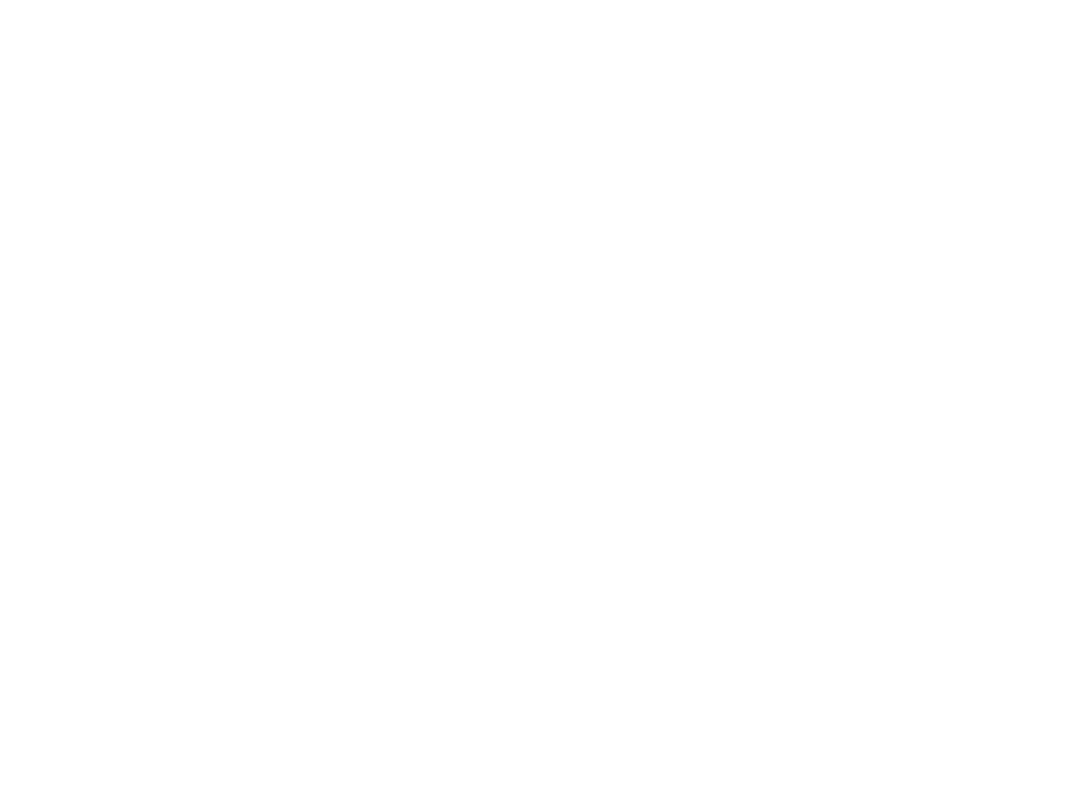
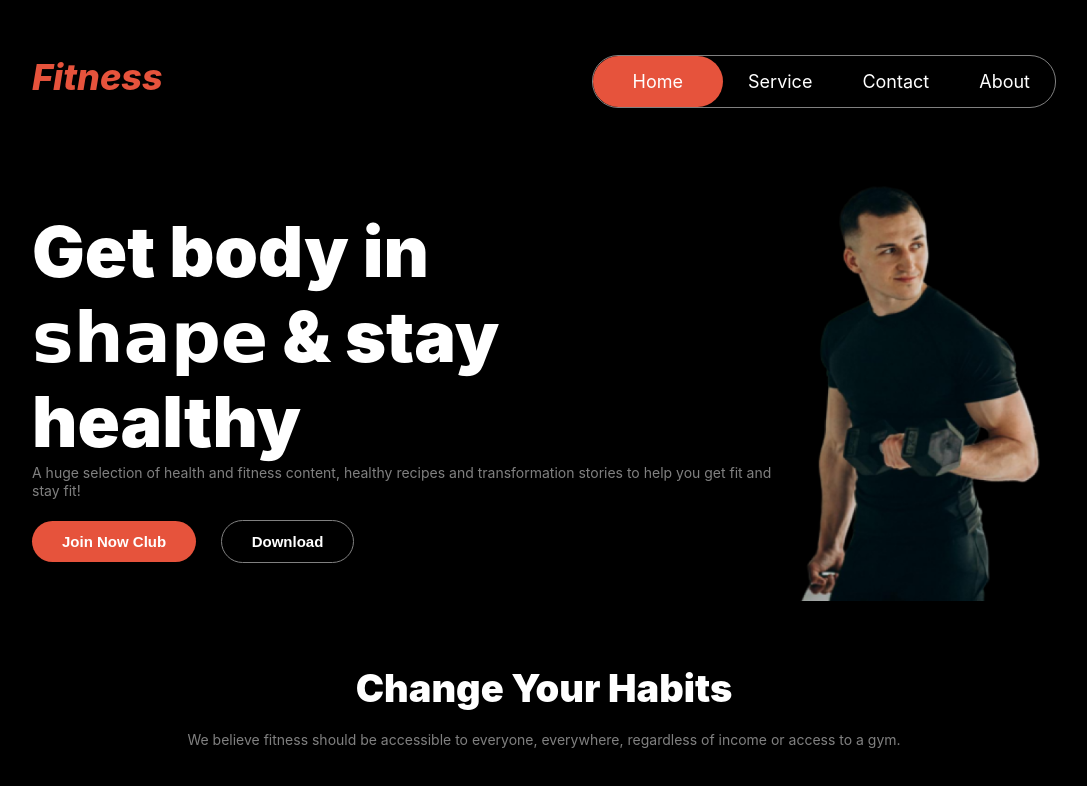
Before and after one commit to Unumongmarmahub/reset9-second-assingment, a plain HTML site: page index.html in a window 1280 px wide. Shown: the whole page, without its empty margins (96-1183 px from the left). Drawn offline with Linux system fonts and the light colour scheme.

Commit message:
create a main section

```diff
--- a/index.html
+++ b/index.html
@@ -1,15 +1,63 @@
 <!DOCTYPE html>
 <html lang="en">
-<head>
-    <meta charset="UTF-8">
-    <meta name="viewport" content="width=device-width, initial-scale=1.0">
+  <head>
+    <meta charset="UTF-8" />
+    <meta name="viewport" content="width=device-width, initial-scale=1.0" />
     <title>Fitness Center</title>
-    <link rel="stylesheet" href="styles/style.css">
-    <link rel="stylesheet" href="styles/responsive.css">
-</head>
-<body>
-    <header>
+    <link
+      rel="stylesheet"
+      href="https://cdnjs.cloudflare.com/ajax/libs/font-awesome/6.6.0/css/all.min.css"
+      integrity="sha512-Kc323vGBEqzTmouAECnVceyQqyqdsSiqLQISBL29aUW4U/M7pSPA/gEUZQqv1cwx4OnYxTxve5UMg5GT6L4JJg=="
+      crossorigin="anonymous"
+      referrerpolicy="no-referrer"
+    />
+    <link rel="stylesheet" href="styles/style.css" />
+    <link rel="stylesheet" href="styles/responsive.css" />
+  </head>
+  <body>
+    <header class="header-container">
+      <nav class="nav-container">
+        <div>
+          <h3 class="fitness-text"><i>Fitness</i></h3>
+        </div>
+        <div class="info-container">
+          <li class="home">
+            <a href=""><span>Home</span></a>
+          </li>
+          <li><a href="">Service</a></li>
+          <li><a href="">Contact</a></li>
+          <li><a href="">About</a></li>
+        </div>
+        <div class="hamburger">
+          <i class="fa-solid fa-bars"></i>
+        </div>
+      </nav>
 
+      <section class="banner-container">
+        <div class="text-container">
+          <h3 class="banner-text">
+            Get body in <br />
+            <span class="special-text">shape</span> & stay <br />
+            healthy
+          </h3>
+          <p class="simple-text">
+            A huge selection of health and fitness content, healthy recipes and
+            transformation stories to help you get fit and stay fit!
+          </p>
+          <button class="btn-primary">Join Now Club</button>
+          <button class="btn-download">Download</button>
+        </div>
+        <div class="banner-img">
+          <img src="images/Images 2.png" alt="" />
+        </div>
+      </section>
+
+      <main class="main-container">
+        <div>
+          <h3 class="main-head">Change Your Habits</h3>
+          <p class="text-center simple-text">We believe fitness should be accessible to everyone, everywhere, regardless of income or access to a gym.</p>
+        </div>
+      </main>
     </header>
-</body>
+  </body>
 </html>
--- a/styles/responsive.css
+++ b/styles/responsive.css
@@ -0,0 +1,30 @@
+/* small device */
+
+@media screen and (max-width: 576px) {
+
+    /* style nav ber section  */
+
+  .nav-container {
+    align-items: center;
+  }
+
+  .fitness-text {
+    text-align: center;
+  }
+
+  .info-container > li > a,
+  .home {
+    display: none;
+  }
+
+  .hamburger {
+    display: block;
+    text-align: center;
+  }
+
+  /* style banner section */
+
+  .banner-container{
+    flex-direction: column;
+  }
+}
--- a/styles/style.css
+++ b/styles/style.css
@@ -0,0 +1,155 @@
+/* universal selector */
+* {
+  margin: 0;
+  padding: 0;
+}
+
+/* google font inter  */
+@import url("https://fonts.googleapis.com/css2?family=Inter:ital,opsz,wght@0,14..32,100..900;1,14..32,100..900&display=swap");
+
+/* google font Italianno  */
+@import url("https://fonts.googleapis.com/css2?family=Italianno&display=swap");
+
+/* common style  */
+
+.btn-primary {
+  border-radius: 30px;
+  background: rgb(230, 83, 60);
+  padding: 12px 30px 12px 30px;
+  color: rgb(255, 255, 255);
+  font-size: 15px;
+  font-weight: 600;
+  border: none;
+  cursor: pointer;
+}
+
+.simple-text {
+  color: rgba(255, 255, 255, 0.5);
+  font-size: 14px;
+  font-weight: 400;
+  line-height: 18px;
+  margin-bottom: 20px;
+}
+
+body {
+  font-family: "Inter", sans-serif;
+  background-color: black;
+}
+
+/* start style header section  */
+
+.header-container {
+  width: 100%;
+  margin-top: 55px;
+}
+
+.nav-container {
+  width: 80%;
+  margin: 0 auto;
+  display: flex;
+  justify-content: space-between;
+}
+
+.fitness-text {
+  color: rgb(230, 83, 60);
+  font-size: 36px;
+  font-weight: 800;
+}
+
+.info-container {
+  display: flex;
+  border: 1px solid gray;
+  border-radius: 26px;
+  align-items: center;
+}
+
+.info-container > li {
+  list-style: none;
+}
+
+.info-container > li > a {
+  text-decoration: none;
+  margin: 0 25px;
+  display: flex;
+  color: rgb(255, 255, 255);
+  font-size: 18px;
+  font-weight: 400;
+}
+
+.info-container > .home {
+  border-radius: 40px;
+  padding: 15px 15px 15px 15px;
+  background: rgb(230, 83, 60);
+}
+
+.hamburger {
+  color: white;
+  display: flex;
+  align-items: center;
+  justify-content: center;
+  display: none;
+}
+/* end style header section */
+
+/* start style banner section  */
+
+.banner-container {
+  width: 80%;
+  margin: 60px auto;
+  display: flex;
+  justify-content: space-between;
+  align-items: center;
+}
+
+.text-container {
+  width: 100%;
+}
+
+.banner-text {
+  color: rgb(255, 255, 255);
+  font-size: 70px;
+  font-weight: 900;
+}
+
+.text-container > P {
+  width: 100%;
+}
+
+.special-text {
+  font-family: "Italianno", cursive;
+  font-weight: 700;
+}
+
+.btn-download {
+  border: 1px solid gray;
+  border-radius: 30px;
+  padding: 12px 30px 12px 30px;
+  color: rgb(255, 255, 255);
+  font-size: 15px;
+  font-weight: 600;
+  cursor: pointer;
+  background: black;
+  margin-left: 20px;
+}
+
+.banner-img img {
+  width: 100%;
+}
+
+/* start style main section  */
+
+/* .main-container {
+  width: 80%;
+} */
+
+.main-head {
+  color: rgb(255, 255, 255);
+  font-size: 38px;
+  font-weight: 900;
+  margin-bottom: 20px;
+  text-align: center;
+}
+
+.text-center {
+  text-align: center;
+}
```
